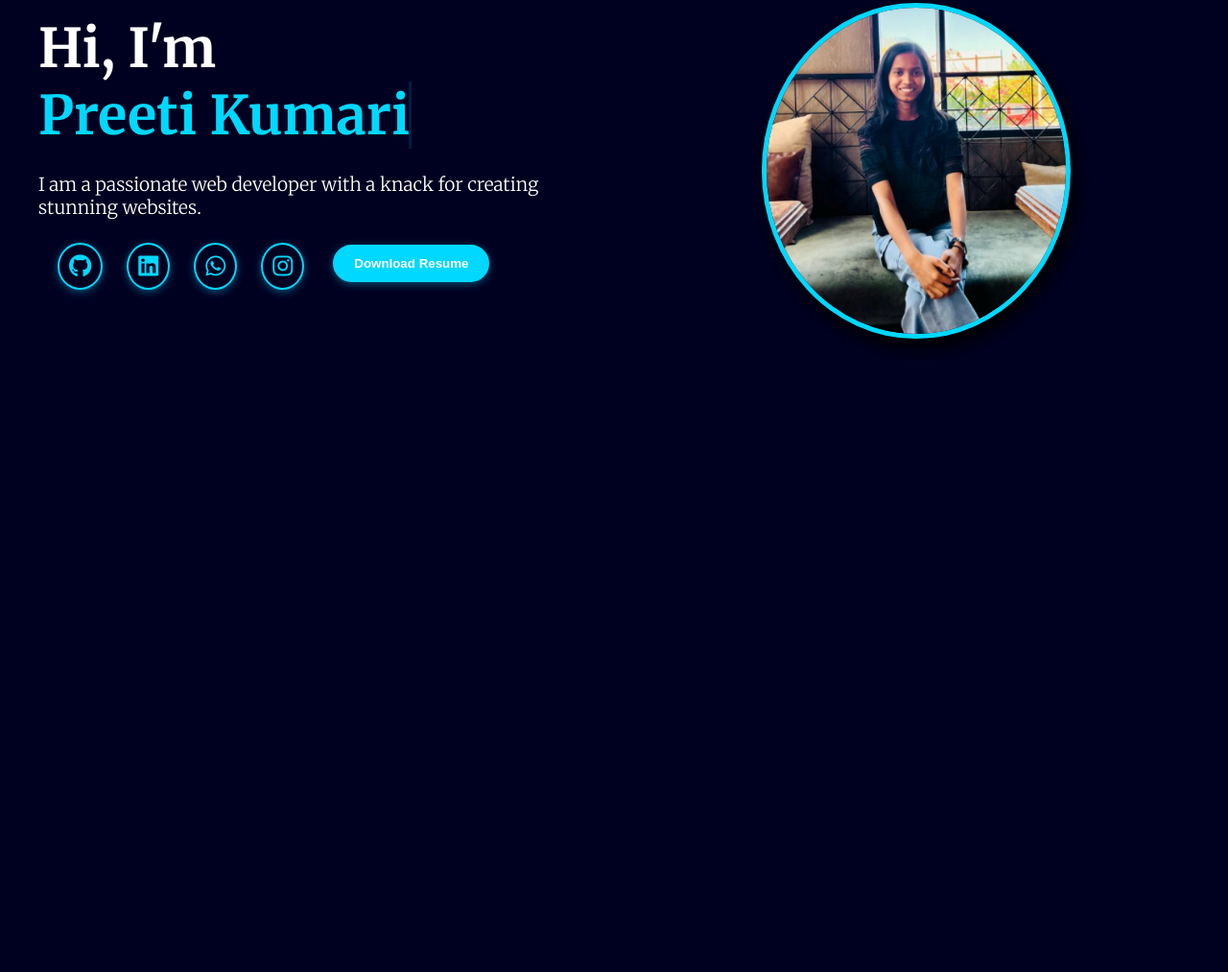
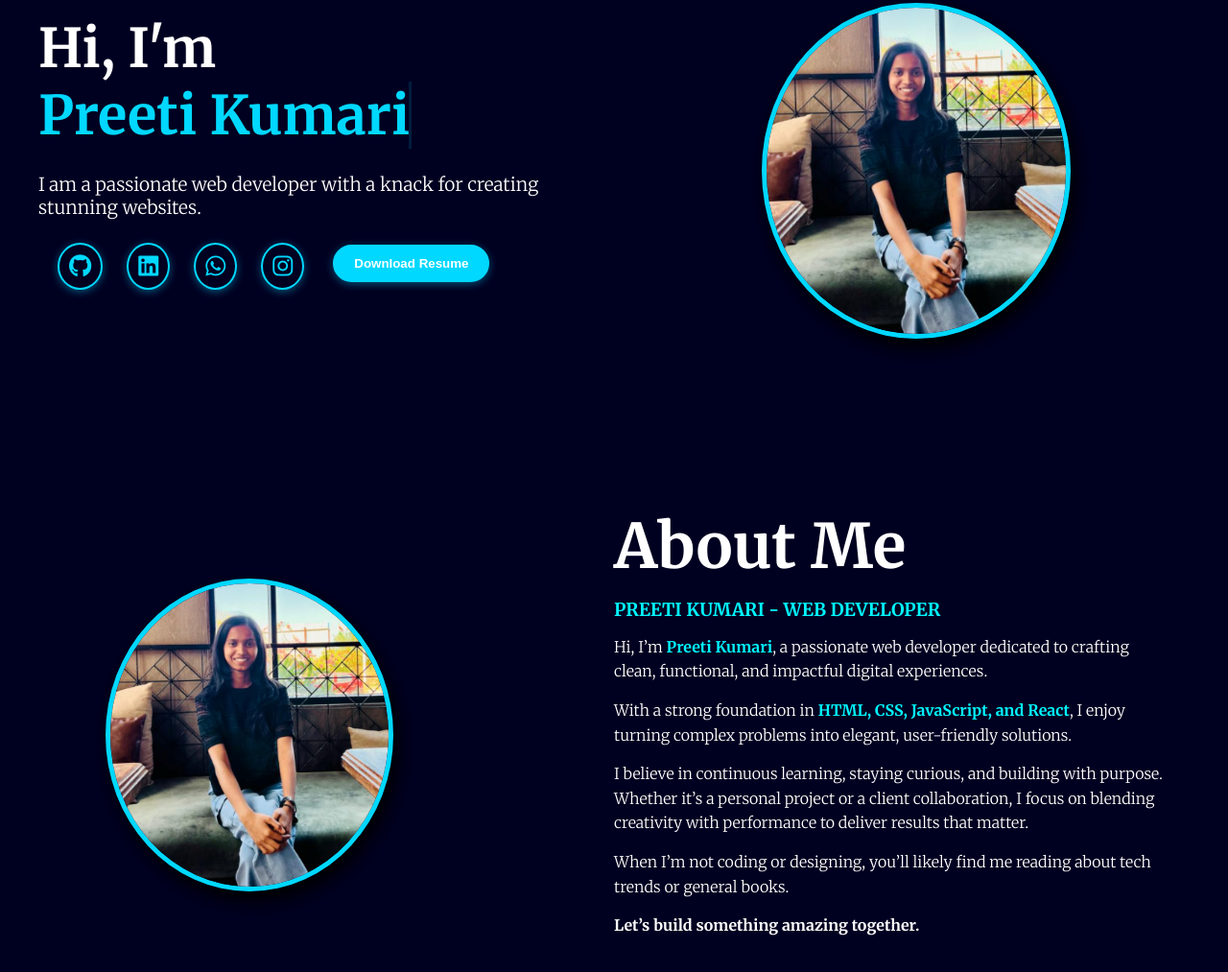
Before and after one commit to preeti9311/Portfolio-website, a plain HTML site: page index.html in a window 1280 px wide. Shown: the part 197-1210 px from the top of the page at 96% size. Before the commit the page ends 800 px from the top, so only its background shows below. Drawn offline with Linux system fonts and the light colour scheme; a web font is replaced by a local one.

Commit message:
about added succesfully

```diff
--- a/index.html
+++ b/index.html
@@ -83,10 +83,30 @@
   </div>
 
 
-   <!-- Aboutsection -->
-<div class="about-section" id="about">
-</div>
+<!-- About section -->
+  <div class="about-section" id="about">
+    <div class="about-left-section">
+      <img src="my_photo.png" class="hero-image" alt="Preeti" />
+    </div>
 
+    <div class="about-right-section">
+      <h1 class="section-title">About Me</h1>
+      <h3 class="highlight">PREETI KUMARI - WEB DEVELOPER</h3>
+      <p>
+        Hi, I’m <span class="highlight">Preeti Kumari</span>, a passionate web developer dedicated to crafting clean, functional, and impactful digital experiences.
+      </p>
+      <p>
+        With a strong foundation in <span class="highlight">HTML, CSS, JavaScript, and React</span>, I enjoy turning complex problems into elegant, user-friendly solutions.
+      </p>
+      <p>
+        I believe in continuous learning, staying curious, and building with purpose. Whether it’s a personal project or a client collaboration, I focus on blending creativity with performance to deliver results that matter.
+      </p>
+      <p>
+        When I’m not coding or designing, you’ll likely find me reading about tech trends or general books.
+      </p>
+      <p><strong>Let’s build something amazing together.</strong></p>
+    </div>
+  </div>
 
 <!-- skills -->
 <div class="skills-section" id="skills">
--- a/style.css
+++ b/style.css
@@ -1,12 +1,12 @@
+/* Reset and Base */
 * {
   margin: 0;
   padding: 0;
   box-sizing: border-box;
 }
-html{
-    scroll-behavior: smooth;
+html {
+  scroll-behavior: smooth;
 }
-
 body {
   background-color: rgb(0, 0, 33);
   font-family: 'Merriweather', sans-serif;
@@ -26,14 +26,12 @@ nav {
   position: relative;
   z-index: 10;
 }
-
 .left {
   font-size: 1.5rem;
   display: flex;
   align-items: center;
   gap: 12px;
 }
-
 .left i {
   border: 2px solid #00d8ff;
   border-radius: 50%;
@@ -43,35 +41,29 @@ nav {
   padding: 8px;
   transition: transform 0.3s ease;
 }
-
 .left i:hover {
   transform: rotate(20deg) scale(1.1);
 }
-
 .left h1 {
   color: #00d8ff;
   font-size: 1.8rem;
 }
-
 .nav-links {
   list-style: none;
   display: flex;
   gap: 30px;
 }
-
 .nav-links li a {
   color: white;
   text-decoration: none;
   font-size: 1.2rem;
   transition: color 0.3s ease;
 }
-
 .nav-links li a:hover {
   color: #00d8ff;
   font-size: 1.3rem;
   transform: translateY(-3px);
 }
-
 .menu-icon {
   display: none;
   color: white;
@@ -79,7 +71,6 @@ nav {
   cursor: pointer;
   transition: transform 0.3s ease;
 }
-
 .menu-icon:hover {
   transform: scale(1.2);
 }
@@ -102,20 +93,16 @@ nav {
     box-shadow: -4px 0 10px rgba(0, 0, 0, 0.5);
     z-index: 20;
   }
-
   .nav-links.show {
     width: 200px;
     padding: 20px;
   }
-
   .menu-icon {
     display: block;
   }
-
   .nav-links li a {
     font-size: 1.2rem;
   }
-
   .nav-links li a:hover {
     transform: translateX(-5px);
   }
@@ -130,23 +117,23 @@ nav {
   gap: 30px;
   flex-wrap: wrap;
 }
-
 .hero-left-section {
   flex: 1;
   margin-left: 10px;
+  animation: fadeInLeft 1s ease forwards;
 }
-
 .hero-right-section {
   flex: 1;
   display: flex;
   justify-content: center;
+  animation: fadeInRight 1s ease forwards;
+  animation-delay: 0.3s;
+  opacity: 0;
 }
-
 .hero-left-section h1 {
   font-size: 3.5rem;
   white-space: nowrap;
 }
-
 .typing-name {
   display: inline-block;
   overflow: hidden;
@@ -156,12 +143,13 @@ nav {
   color: #00d8ff;
   animation: typewriter 2s steps(12, end) 1s forwards, blink 0.7s infinite;
 }
-
 .hero-left-section p {
   font-size: 1.2rem;
   margin-top: 10px;
+  animation: fadeInUp 1s ease forwards;
+  animation-delay: 0.8s;
+  opacity: 0;
 }
-
 @keyframes typewriter {
   from {
     width: 0ch;
@@ -170,7 +158,6 @@ nav {
     width: 10.5ch;
   }
 }
-
 @keyframes blink {
   0%, 50%, 100% {
     border-color: #00d8ff;
@@ -179,7 +166,6 @@ nav {
     border-color: transparent;
   }
 }
-
 .hero-image {
   margin: 50px;
   height: 350px;
@@ -187,6 +173,11 @@ nav {
   border: 5px solid #00d8ff;
   border-radius: 50%;
   box-shadow: 5px 10px 20px black;
+  transition: transform 0.3s ease, box-shadow 0.3s ease;
+}
+.hero-image:hover {
+     transform: scale(1.05);
+     box-shadow: 0 10px 20px rgba(255, 255, 255, 0.2);
 }
 
 /* Hero Responsive */
@@ -195,20 +186,22 @@ nav {
     flex-direction: column;
     text-align: center;
   }
-
   .hero-left-section {
     margin: 0;
   }
-
   .hero-left-section h1 {
     font-size: 2.5rem;
   }
-
   .hero-image {
     height: 250px;
     width: 250px;
     margin: 20px 0;
   }
+  .hero-image img:hover{
+     transform: scale(1.05);
+     box-shadow: 0 10px 20px rgba(255, 255, 255, 0.2);
+}
+
 }
 
 /* Social Icons & Resume Button */
@@ -218,7 +211,6 @@ nav {
   justify-content: start;
   gap: 5px;
 }
-
 .social-icons a {
   color: #00d8ff;
   border: 2px solid #00d8ff;
@@ -228,18 +220,15 @@ nav {
   transition: all 0.3s ease;
   box-shadow: 0 2px 8px rgba(0, 216, 255, 0.4);
 }
-
 .social-icons a i {
   font-size: 1.5rem;
 }
-
 .social-icons a:hover {
   background: #00d8ff;
   color: black;
   transform: scale(1.2);
   box-shadow: 0 4px 12px rgba(0, 216, 255, 0.6);
 }
-
 .btn-resume {
   background-color: #00d8ff;
   color: white;
@@ -250,14 +239,12 @@ nav {
   box-shadow: 0 2px 8px rgba(0, 216, 255, 0.4);
   transition: all 0.3s ease;
 }
-
 .btn-resume:hover {
   background-color: rgb(2, 19, 54);
   color: white;
   transform: scale(1.05);
   box-shadow: 0 4px 12px rgba(0, 216, 255, 0.6);
 }
-
 .social_resume {
   display: flex;
   justify-content: flex-start;
@@ -266,10 +253,133 @@ nav {
   margin-left: 10px;
   align-items: center;
 }
-
 @media (max-width: 900px) {
   .social_resume {
     justify-content: center;
     flex-wrap: wrap;
   }
 }
+.highlight {
+  color: #00d8ff;
+}
+
+
+    .about-section {
+      display: flex;
+      justify-content: space-around;
+      align-items: center;
+      margin: 20px;
+      padding: 60px 40px;
+      gap: 40px;
+      background-color: rgb(0, 0, 33);
+    }
+
+    .about-left-section {
+      flex: 1;
+      width: 50%;
+      animation: fadeInLeft 1s ease forwards;
+    }
+
+    .about-left-section img {
+      width: 100%;
+      max-width: 300px;
+      height: auto;
+      border-radius: 50%;
+      transition: transform 0.3s ease, box-shadow 0.3s ease;
+    }
+
+    .about-left-section img:hover {
+      transform: scale(1.05);
+      box-shadow: 0 10px 20px rgba(255, 255, 255, 0.2);
+    }
+
+    .about-right-section {
+      display: flex;
+      flex-direction: column;
+      gap: 15px;
+      width: 50%;
+      animation: fadeInRight 1s ease forwards;
+      animation-delay: 0.3s;
+      opacity: 0;
+    }
+
+    .about-section h1,
+    .about-section h3,
+    .about-section p {
+      opacity: 0;
+      animation: fadeInUp 0.8s ease forwards;
+    }
+
+    .about-section h1 {
+      font-size: 4rem;
+      animation-delay: 0.5s;
+    }
+
+    .about-section h3 {
+      color: #00f7ff;
+      animation-delay: 0.7s;
+    }
+
+    .about-section p {
+      animation-delay: 0.9s;
+      line-height: 1.6;
+    }
+
+    .highlight {
+      color: #00f7ff;
+      font-weight: bold;
+    }
+
+    /* ====== ANIMATIONS ====== */
+    @keyframes fadeInLeft {
+      from {
+        opacity: 0;
+        transform: translateX(-40px);
+      }
+      to {
+        opacity: 1;
+        transform: translateX(0);
+      }
+    }
+
+    @keyframes fadeInRight {
+      from {
+        opacity: 0;
+        transform: translateX(40px);
+      }
+      to {
+        opacity: 1;
+        transform: translateX(0);
+      }
+    }
+
+    @keyframes fadeInUp {
+      from {
+        opacity: 0;
+        transform: translateY(30px);
+      }
+      to {
+        opacity: 1;
+        transform: translateY(0);
+      }
+    }
+
+    /* ====== RESPONSIVE DESIGN ====== */
+    @media (max-width: 900px) {
+      .about-section {
+        flex-direction: column-reverse;
+        text-align: center;
+      }
+
+      .about-left-section,
+      .about-right-section {
+        width: 100%;
+        align-items: center;
+        text-align: center;
+      }
+
+      .about-right-section {
+        animation: fadeInUp 1s ease forwards;
+        animation-delay: 0.2s;
+      }
+    }
```
